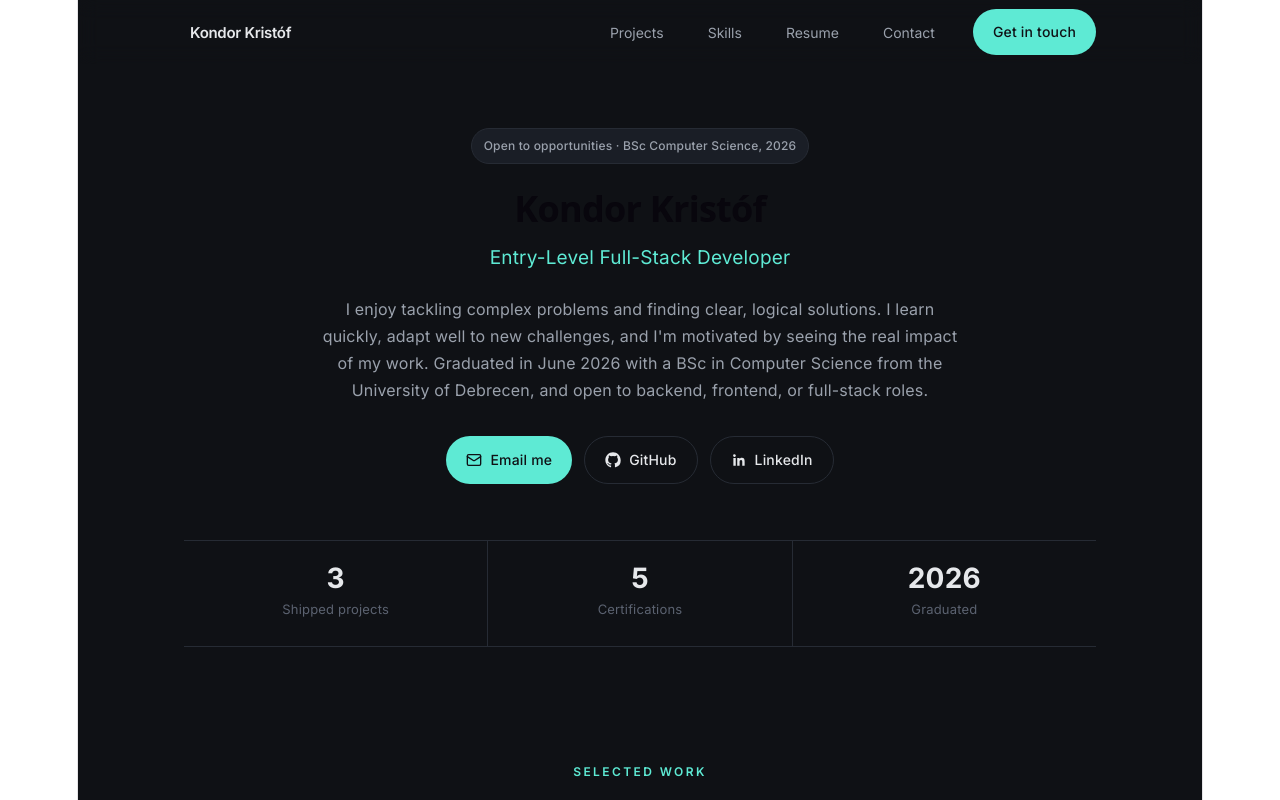
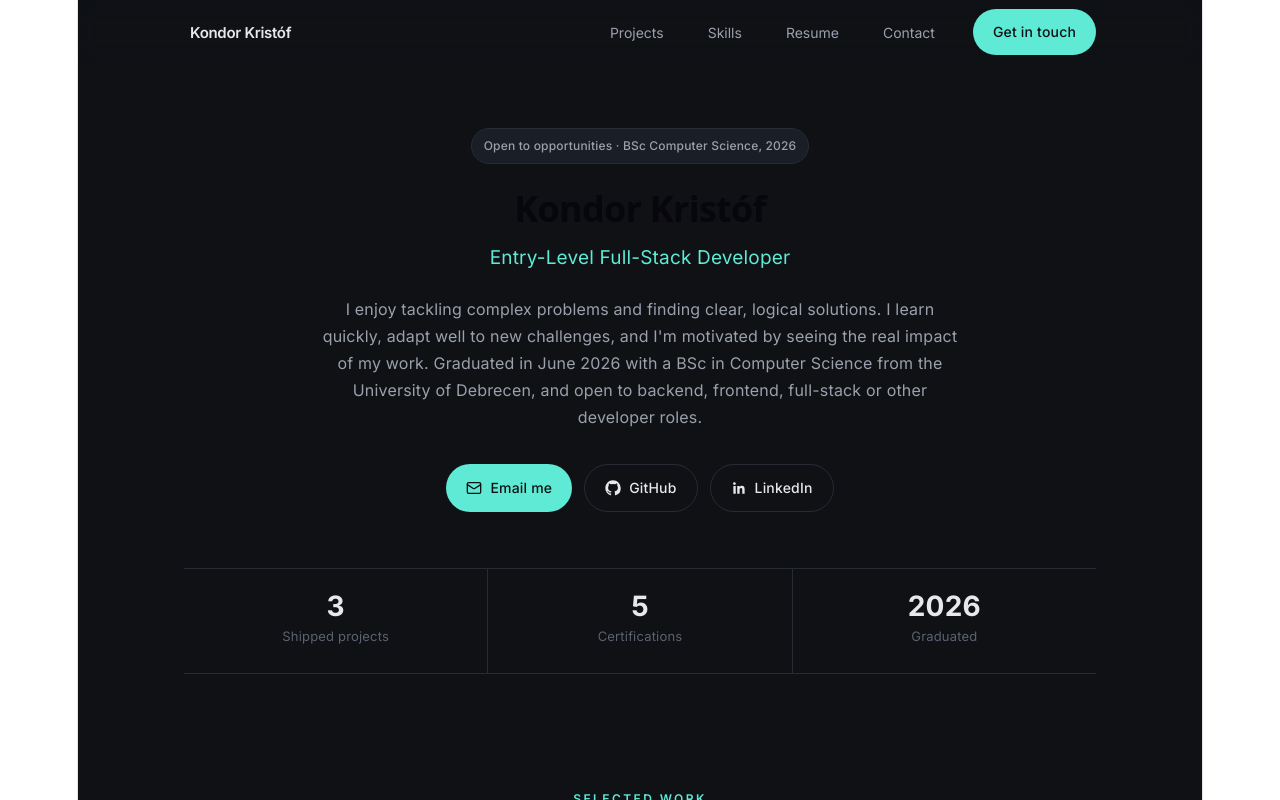
Before and after one commit to KKondor/portfolio, a React app: page / in a window 1280 px wide. Shown: the top 800 px of the page. Built offline with nearby package versions, Linux system fonts and the light colour scheme; the HTML template or start-up script is replaced by a standard one.

Commit message:
fix: changed wording

```diff
--- a/src/KristofPortfolio.jsx
+++ b/src/KristofPortfolio.jsx
@@ -289,7 +289,7 @@ export default function Portfolio() {
           I enjoy tackling complex problems and finding clear, logical solutions. I learn quickly,
           adapt well to new challenges, and I'm motivated by seeing the real impact of my work.
           Graduated in June 2026 with a BSc in Computer Science from the University of Debrecen,
-          and open to backend, frontend, or full-stack roles.
+          and open to backend, frontend, full-stack or other developer roles.
         </p>
         <div className="kk-btn-row">
           <a href="mailto:kkondor66@gmail.com" className="kk-btn kk-btn-solid">
@@ -442,7 +442,7 @@ export default function Portfolio() {
       {/* Contact */}
       <Section id="contact" eyebrow="Let's talk" title="Contact">
         <p className="kk-contact-lead">
-          Open to entry-level full-stack, backend, or frontend roles. Feel free to reach out.
+          Open to entry-level full-stack, backend, frontend or other developer roles. Feel free to reach out.
         </p>
         <div className="kk-contact-grid">
           {[
```
